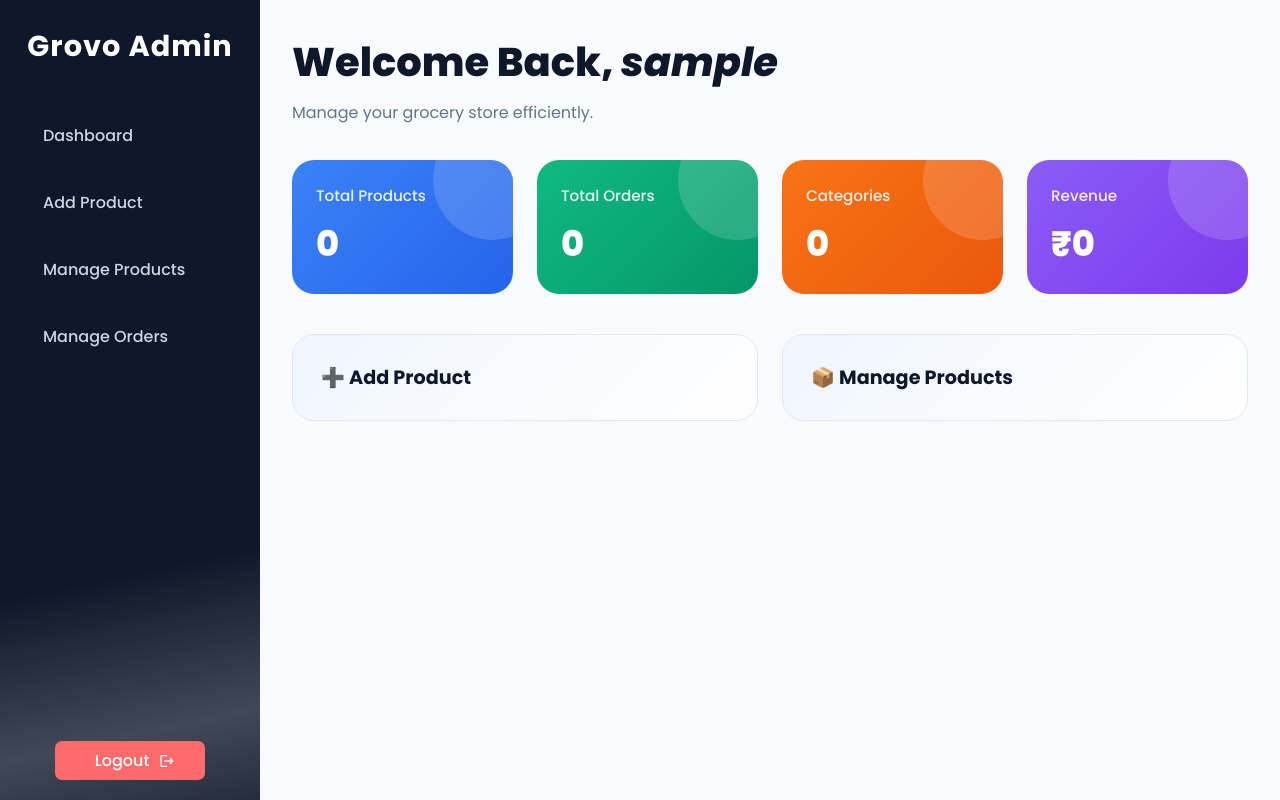
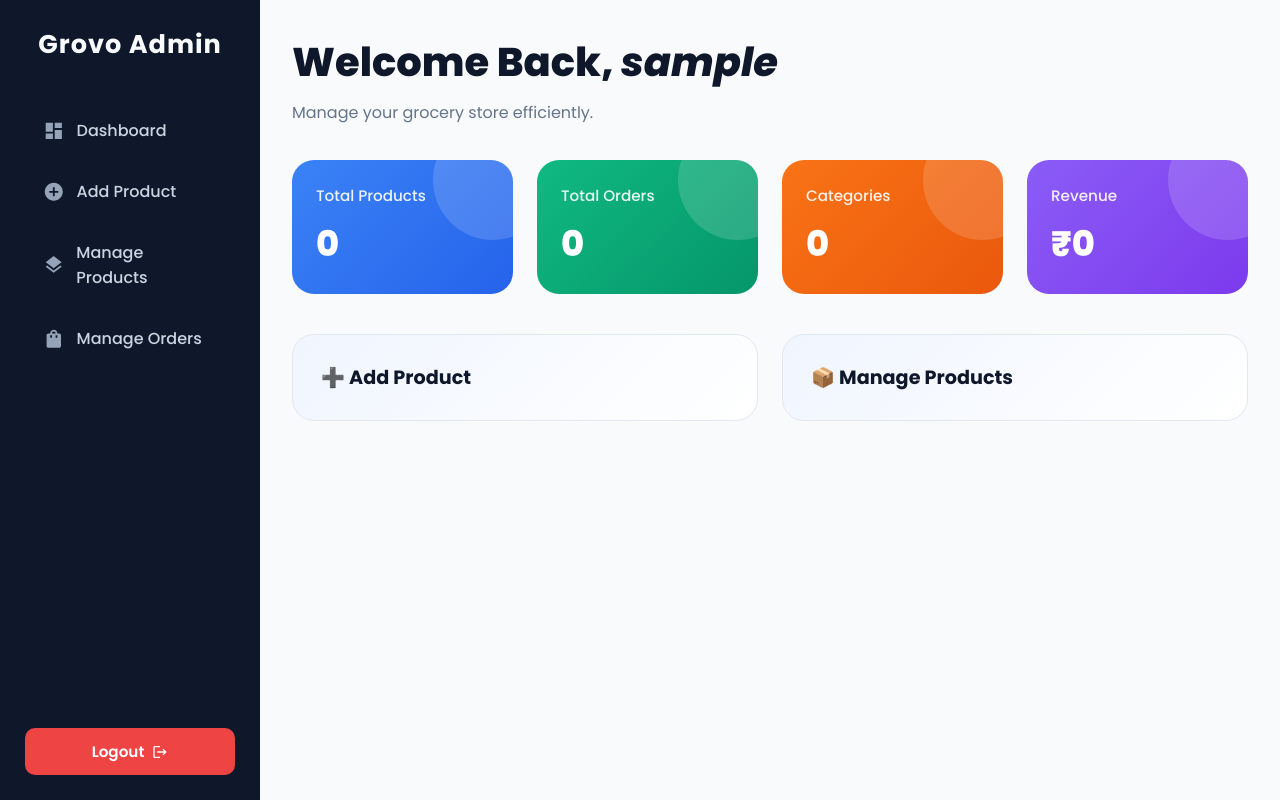
Before and after one commit to chakrabortyanish/GROVO-Grocery-Store, a React (Vite) app in the folder client/: page /admin in a window 1280 px wide. Built offline with nearby package versions, Linux system fonts and the light colour scheme; no server answers; sample sign-in values are in the browser's storage; a web font is replaced by a local one.

Commit message:
improve styling

```diff
--- a/client/src/pages/adminDashboard/Admin.css
+++ b/client/src/pages/adminDashboard/Admin.css
@@ -777,7 +777,6 @@
 /* ========================================== Sidebar ===== */
 
 @import url("https://fonts.googleapis.com/css2?family=Inter:wght@400;500;600;700&display=swap");
-
 .admin-layout {
   display: flex;
   min-height: 100vh;
@@ -786,137 +785,137 @@
 }
 
 .sidebar {
+  width: 260px;
+  min-width: 260px;
   background: #0f172a;
   color: white;
   padding: 25px;
   position: relative;
-  overflow: hidden;
+  display: flex;
+  flex-direction: column;
 }
 
 .sidebar h2 {
   text-align: center;
   margin-bottom: 40px;
-  font-size: 1.8rem;
+  font-size: 1.6rem;
   font-weight: 700;
   letter-spacing: 1px;
+  color: #f8fafc;
 }
 
 .sidebar nav {
   display: flex;
   flex-direction: column;
-  gap: 12px;
+  gap: 8px;
 }
 
 .sidebar a {
   position: relative;
+  display: flex;
+  align-items: center;
+  gap: 12px;
   text-decoration: none;
   color: #cbd5e1;
-  padding: 15px 18px;
+  padding: 14px 18px;
   border-radius: 12px;
-  transition: all 0.3s ease;
+  transition: all 0.25s ease;
   font-weight: 500;
-  overflow: hidden;
 }
 
-/* Hide border by default */
+/* Nav Item Icons styling */
+.nav-icon {
+  font-size: 1.35rem;
+  color: #94a3b8;
+  transition: color 0.25s ease;
+}
+
+/* Hover States */
+.sidebar a:hover {
+  background: rgba(255, 255, 255, 0.05);
+  color: white;
+}
+
+.sidebar a:hover .nav-icon {
+  color: white;
+}
+
+/* Active Link State */
+.sidebar a.active {
+  background: rgba(56, 189, 248, 0.12);
+  color: #38bdf8;
+}
+
+.sidebar a.active .nav-icon {
+  color: #38bdf8;
+}
+
+/* Fixed Active indicator: Positioned beautifully on the left edge */
 .sidebar a::after {
   content: "";
   position: absolute;
-  top: 0%;
+  top: 25%;
   right: 0;
-  width: 4px;
-  height: 100%;
+  width: 6px;
+  height: 50%; /* Vertical center pill line */
   background: #38bdf8;
-  border-radius: 10px;
+  border-radius: 4px 0px 0px 4px;
   opacity: 0;
-  transform: scaleY(0);
-  transition: all 0.3s ease;
-}
-
-/* Hover */
-.sidebar a:hover {
-  background: rgba(255, 255, 255, 0.08);
-  color: white;
-}
-
-/* Active Link */
-.sidebar a.active {
-  background: rgba(56, 189, 248, 0.15);
-  color: white;
+  transform: scaleX(0);
+  transform-origin: center;
+  transition: all 0.25s cubic-bezier(0.4, 0, 0.2, 1);
 }
 
 .sidebar a.active::after {
   opacity: 1;
-  transform: scaleY(1);
+  transform: scaleX(1);
 }
 
-.sidebar::before {
-  content: "";
-  position: absolute;
-  top: -150%;
-  left: -30%;
-  width: 160%;
-  height: 40%;
-  background: linear-gradient(
-    180deg,
-    transparent,
-    rgba(255, 255, 255, 0.211),
-    transparent
-  );
-
-  transform: rotate(-12deg);
-  animation: glassShine 2s linear infinite;
-  pointer-events: none;
-}
-
-@keyframes glassShine {
-  0% {
-    top: -150%;
-  }
-
-  100% {
-    top: 150%;
-  }
-}
-
+/* Sidebar entrance animation */
 .sidebar {
-  animation: slideIn 0.8s ease;
+  animation: slideIn 0.5s cubic-bezier(0.16, 1, 0.3, 1);
 }
 
 @keyframes slideIn {
   from {
-    transform: translateX(-80px);
+    transform: translateX(-20px);
     opacity: 0;
   }
-
   to {
     transform: translateX(0);
     opacity: 1;
   }
 }
 
+/* Clean Admin Logout Layout box */
 .logout-admin {
+  margin-top: auto;
   display: flex;
   justify-content: center;
   align-items: center;
-  background: #ff6b6b;
+  gap: 8px;
+  background: #ef4444;
   color: white;
-  position: absolute;
-  bottom: 20px;
-  left: 50%;
-  transform: translateX(-50%);
-  width: 150px;
-  border-radius: 7px;
+  padding: 12px;
+  border-radius: 10px;
   cursor: pointer;
+  transition: background 0.2s ease;
+}
+
+.logout-admin:hover {
+  background: #dc2626;
 }
 
 .logout-admin span {
-  text-decoration: none;
-  color: white;
-  font-weight: 500;
-  padding: 7px 10px;
+  font-weight: 600;
+  font-size: 0.95rem;
 }
 
+/* .admin-content {
+  flex: 1;
+  padding: 40px;
+  overflow-y: auto;
+} */
 /* ======================== sidebar end  ===================== */
 
 /* ===== Admin Profile ===== */
--- a/client/src/pages/adminDashboard/AdminLayout.jsx
+++ b/client/src/pages/adminDashboard/AdminLayout.jsx
@@ -1,30 +1,29 @@
 import { Link, NavLink, Outlet, useNavigate } from "react-router-dom";
 import "./Admin.css";
 
-import { MdLogout } from "react-icons/md";
+import { toast, ToastContainer } from "react-toastify";
 
-import { toast, ToastContainer } from "react-toastify";
+import { MdLogout, MdDashboard, MdAddCircle, MdLayers, MdShoppingBag } from 'react-icons/md';
 
 const AdminLayout = () => {
   const navigate = useNavigate();
   const adminUsername = localStorage.getItem("adminUsername");
 
-   if(!adminUsername){
+  if (!adminUsername) {
     toast.info("Login First");
     setTimeout(() => {
-        navigate("/admin-auth");
-      }, 1500);
-   }
+      navigate("/admin-auth");
+    }, 1500);
+  }
 
-
-  const logout = ()=>{
+  const logout = () => {
     localStorage.removeItem("adminToken");
     localStorage.removeItem("adminUsername");
     toast.success("Logout Successfull");
     setTimeout(() => {
-        navigate("/");
-      }, 1500);
-  }
+      navigate("/");
+    }, 1500);
+  };
 
   return (
     <div className="admin-layout">
@@ -33,19 +32,23 @@
 
         <nav>
           <NavLink to="/admin/dashboard" end>
-            Dashboard
+            <MdDashboard className="nav-icon" />
+            <span>Dashboard</span>
           </NavLink>
 
           <NavLink to="/admin/add-product">
-            Add Product
+            <MdAddCircle className="nav-icon" />
+            <span>Add Product</span>
           </NavLink>
 
           <NavLink to="/admin/manage-products">
-            Manage Products
+            <MdLayers className="nav-icon" />
+            <span>Manage Products</span>
           </NavLink>
 
           <NavLink to="/admin/manage-orders">
-            Manage Orders
+            <MdShoppingBag className="nav-icon" />
+            <span>Manage Orders</span>
           </NavLink>
         </nav>
 
@@ -58,7 +61,7 @@
       <main className="admin-content">
         <Outlet />
       </main>
-      <ToastContainer/>
+      <ToastContainer />
     </div>
   );
 };
```
